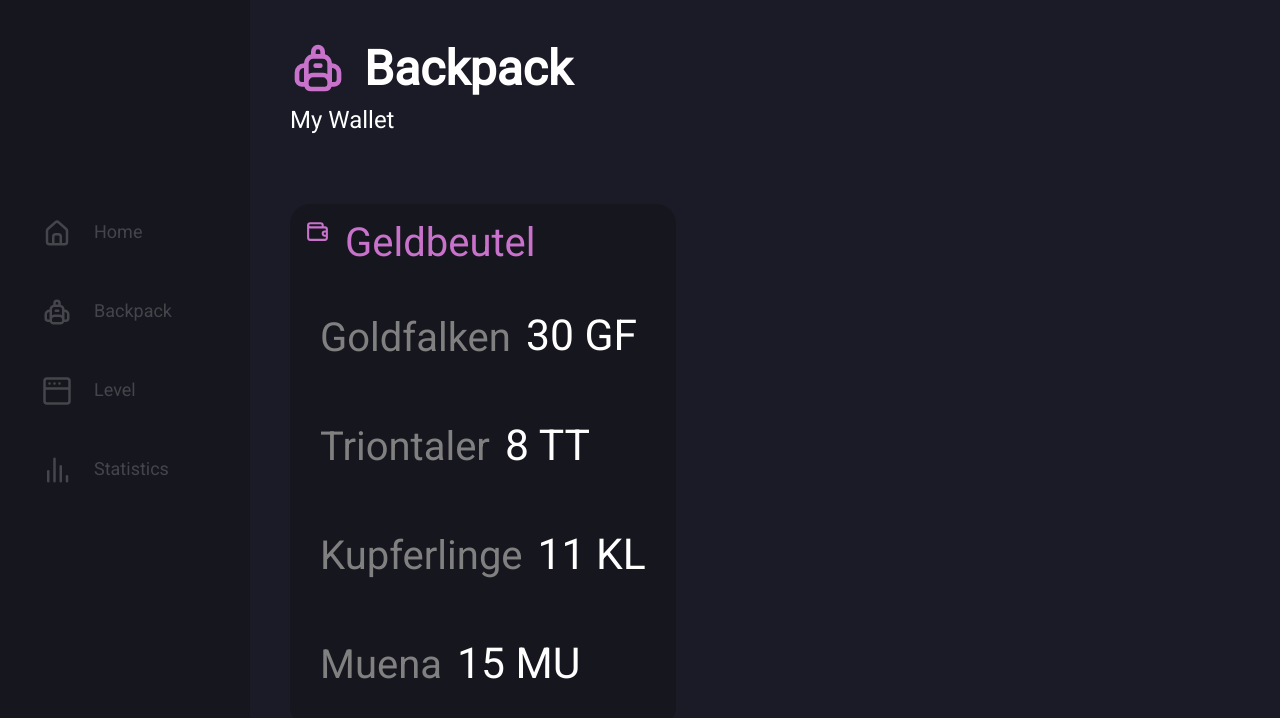
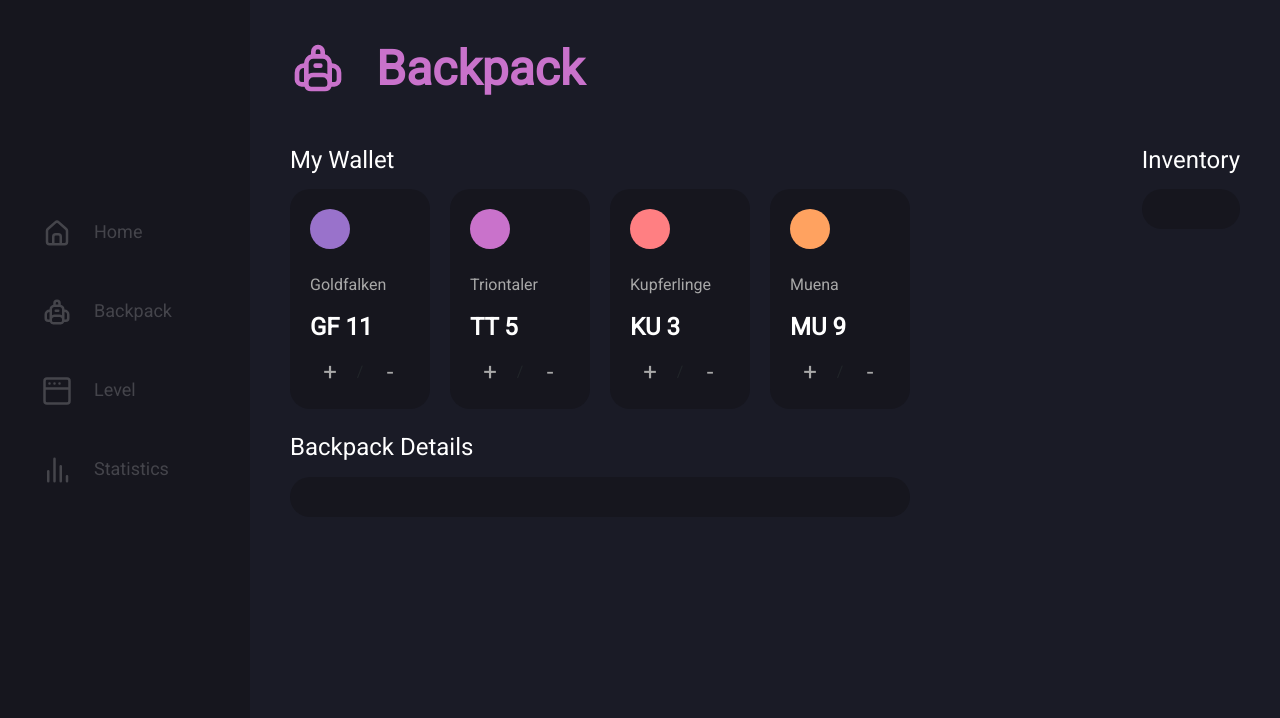
Before and after one commit to Snekussaurier/aborea-web-app, a React (Create React App) app in the folder AboreaWebUi/aboreawebui/: page /backpack in a window 1280 px wide. Shown: the top 718 px of the page. Built offline with nearby package versions, Linux system fonts and the light colour scheme.

Commit message:
updated ui

```diff
--- a/AboreaWebUi/aboreawebui/src/App.css
+++ b/AboreaWebUi/aboreawebui/src/App.css
@@ -1,9 +1,17 @@
 @import url('https://fonts.googleapis.com/css2?family=Roboto:wght@400&display=swap');
 
-
+h2{
+  color: white;
+  font-size: 24px;
+  font-weight: bold;
+}
 h3{
   color: white;
   font-size: 18pt;
+}
+p{
+  font-size: 12pt;
+  color: #A8A8A8;
 }
 
 .App {
@@ -199,30 +207,7 @@ h3{
 }
 
 .App-content-header-icon{
-  margin-right: 18px;
-  color: var(--2);
-}
-
-.App-backpack-money{
-  background-color: rgb(22, 22, 30);
-  padding: 15px;
-  border-radius: 20px;
-  margin-top: 70px;
-  width: fit-content;
-}
-
-.App-backpack-money-container{
-  color: white;
-  padding: 15px;
-  border-radius: 40px;
-  margin-top: 20px;
-  display: flex;
-  transition:         0.15s ease-in;
-  -o-transition:      0.15s ease-in;
-  -ms-transition:     0.15s ease-in;
-  -moz-transition:    0.15s ease-in;
-  -webkit-transition: 0.15s ease-in;
-  align-items: flex-end;
+  margin-right: 30px;
 }
 
 .App-home{
@@ -233,6 +218,58 @@ h3{
   color: var(--2);
 }
 
+.App-backpack-content{
+  height: auto;
+  margin-top: 40px;
+  display: flex;
+  flex-direction: row;
+  justify-content: space-between;
+}
+
+.App-backpack-content-horizontal{
+  margin-top: 15px;
+  display: flex;
+  flex-direction: row;
+  justify-content: space-between;
+  align-items: center;
+  width: 620px;
+  height: 220px;
+}
+
+.App-container{
+  background: #16161E;
+  border-radius: 20px;
+  padding: 20px;
+}
+
+.App-small-btn{
+  background-color: transparent;
+  color:#A8A8A8;
+  width: 40px;
+  height: 40px;
+  border-radius: 20px;
+  display: flex;
+  align-items: center;
+  justify-content: center;
+  font-size: 18pt;
+  border: none;
+  transition:         0.15s ease-in;
+  -o-transition:      0.15s ease-in;
+  -ms-transition:     0.15s ease-in;
+  -moz-transition:    0.15s ease-in;
+  -webkit-transition: 0.15s ease-in;
+}
+
+.App-small-btn:hover{
+  color: #1a1b26;
+  background-color: white;
+}
+
+.App-backpack-content-currency{
+  width: 140px;
+  height: 100%;
+}
+
 .App-level{
   color: var(--3);
 }
@@ -240,3 +277,10 @@ h3{
 .App-stats{
   color: var(--4);
 }
+
+.App-symbol-background{
+  width: 40px;
+  height: 40px;
+
+  border-radius: 20px;
+}
--- a/AboreaWebUi/aboreawebui/src/Backpack.js
+++ b/AboreaWebUi/aboreawebui/src/Backpack.js
@@ -4,63 +4,118 @@ import UilMoney from '@iconscout/react-unicons/icons/uil-yen-circle'
 
 const Backpack = () => {
     return(
-        <div className="App-backpack-content">
-            <div className="App-content-header">
+        <div>
+            <div className="App-content-header App-backpack">
                 <UilBackpack size="56" className="App-content-header-icon"/>
                 <h1>
                     Backpack
                 </h1>
             </div>
+            <div className="App-backpack-content">
+                <div>
                     <h3>
                         My Wallet
                     </h3>
-            <div className="App-backpack-money">
-                <div style={{display: "flex"}}>
-                    <UilWallet size="25" style={{color: "var(--2)"}}/>
-                    <h1 style={{marginLeft: "15px", color: "var(--2)"}}>
-                        Geldbeutel
-                    </h1>
+                    <div className="App-backpack-content-horizontal">
+                        <div className="App-backpack-content-currency App-container">
+                            <div className="App-symbol-background" style={{backgroundColor: "var(--1)"}}>
 
                             </div>
+                            <p style={{marginTop: "24px"}}>
+                                Goldfalken
+                            </p>
+                            <h2>
+                                GF 11
+                            </h2>
 
-                <div className="App-backpack-money-container">
-                    <h1 style={{color: "gray"}}>
-                        Goldfalken
-                    </h1>
-                    <div style={{alignSelf: "flex-end"}}>
-                        <h1 style={{marginLeft: "15px", fontSize: "32pt"}}>
-                            30 GF
-                        </h1>
+                            <div className="App-backpack-content-horizontal" style={{height: "auto", width: "100%", marginTop: "10px"}}>
+                                <button className="App-small-btn">
+                                    +
+                                </button>
+                                /
+                                <button className="App-small-btn">
+                                    -
+                                </button>
                             </div>
                         </div>
-                <div className="App-backpack-money-container">
-                    <h1 style={{color: "gray"}}>
+                        <div className="App-backpack-content-currency App-container">
+                            <div className="App-symbol-background" style={{backgroundColor: "var(--2)"}}>
+
+                            </div>
+                            <p style={{marginTop: "24px"}}>
                                 Triontaler
-                    </h1>
-                    <div style={{alignSelf: "flex-end"}}>
-                        <h1 style={{marginLeft: "15px", fontSize: "32pt"}}>
-                            8 TT
-                        </h1>
+                            </p>
+                            <h2>
+                                TT 5
+                            </h2>
+
+                            <div className="App-backpack-content-horizontal" style={{height: "auto", width: "100%", marginTop: "10px"}}>
+                                <button className="App-small-btn">
+                                    +
+                                </button>
+                                /
+                                <button className="App-small-btn">
+                                    -
+                                </button>
                             </div>
                         </div>
-                <div className="App-backpack-money-container">
-                    <h1 style={{color: "gray"}}>
+                        <div className="App-backpack-content-currency App-container">
+                            <div className="App-symbol-background" style={{backgroundColor: "var(--3)"}}>
+
+                            </div>
+                            <p style={{marginTop: "24px"}}>
                                 Kupferlinge
-                    </h1>
-                    <div style={{align: "flex-end"}}>
-                        <h1 style={{marginLeft: "15px", fontSize: "32pt"}}>
-                            11 KL
-                        </h1>
+                            </p>
+                            <h2>
+                                KU 3
+                            </h2>
+
+                            <div className="App-backpack-content-horizontal" style={{height: "auto", width: "100%", marginTop: "10px"}}>
+                                <button className="App-small-btn">
+                                    +
+                                </button>
+                                /
+                                <button className="App-small-btn">
+                                    -
+                                </button>
                             </div>
                         </div>
-                <div className="App-backpack-money-container">
-                    <h1 style={{color: "gray"}}>
+                        <div className="App-backpack-content-currency App-container">
+                            <div className="App-symbol-background" style={{backgroundColor: "var(--4)"}}>
+
+                            </div>
+                            <p style={{marginTop: "24px"}}>
                                 Muena
-                    </h1>
-                    <div style={{alignSelf: "flex-end"}}>
-                        <h1 style={{marginLeft: "15px", fontSize: "32pt"}}>
-                            15 MU
-                        </h1>
+                            </p>
+                            <h2>
+                                MU 9
+                            </h2>
+
+                            <div className="App-backpack-content-horizontal" style={{height: "auto", width: "100%", marginTop: "10px"}}>
+                                <button className="App-small-btn">
+                                    +
+                                </button>
+                                /
+                                <button className="App-small-btn">
+                                    -
+                                </button>
+                            </div>
+                        </div>
+                    </div>
+                    <h3 style={{marginTop: "24px"}}>
+                        Backpack Details
+                    </h3>
+                    <div className="App-container" style={{marginTop: "15px"}}>
+
+                    </div>
+                </div>
+
+                <div>
+                    <h3>
+                        Inventory
+                    </h3>
+                    <div className="App-container" style={{marginTop: "15px", width: "100%"}}>
+
                     </div>
                 </div>
             </div>
--- a/AboreaWebUi/aboreawebui/src/Home.js
+++ b/AboreaWebUi/aboreawebui/src/Home.js
@@ -6,12 +6,11 @@ const Home = () => {
     return(
         <div>
             <div className="App-content-header App-home">
-                <UilEstate size="80" className="App-content-header-icon"/>
+                <UilEstate size="56" className="App-content-header-icon"/>
                 <h1>
-                    Home
+                    Dashboard
                 </h1>
             </div>
-            <UilEstate size="1000"/>
         </div>
     );
 }
--- a/AboreaWebUi/aboreawebui/src/Level.js
+++ b/AboreaWebUi/aboreawebui/src/Level.js
@@ -4,7 +4,7 @@ const Level = () => {
     return(
         <div>
             <div className="App-content-header App-level">
-                <UilWindow size="80" className="App-content-header-icon"/>
+                <UilWindow size="56" className="App-content-header-icon"/>
                 <h1>
                     Level
                 </h1>
--- a/AboreaWebUi/aboreawebui/src/Stats.js
+++ b/AboreaWebUi/aboreawebui/src/Stats.js
@@ -2,12 +2,14 @@ import UilAnalytics from '@iconscout/react-unicons/icons/uil-analytics'
 
 const Stats = () => {
     return(
+        <div>
             <div className="App-content-header App-stats">
-                <UilAnalytics size="80" className="App-content-header-icon"/>
+                <UilAnalytics size="56" className="App-content-header-icon"/>
                 <h1>
-                    Stats
+                    Statistics
                 </h1>
             </div>
+        </div>
     );
 }
 export default Stats;
```
Lines whose indentation alone changed are shown as unchanged.
